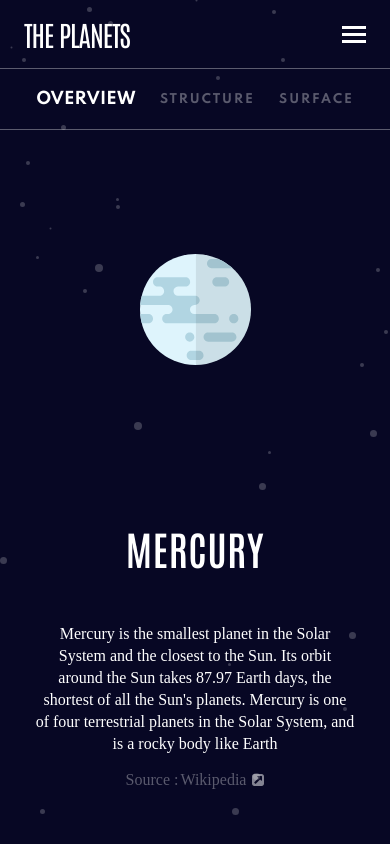
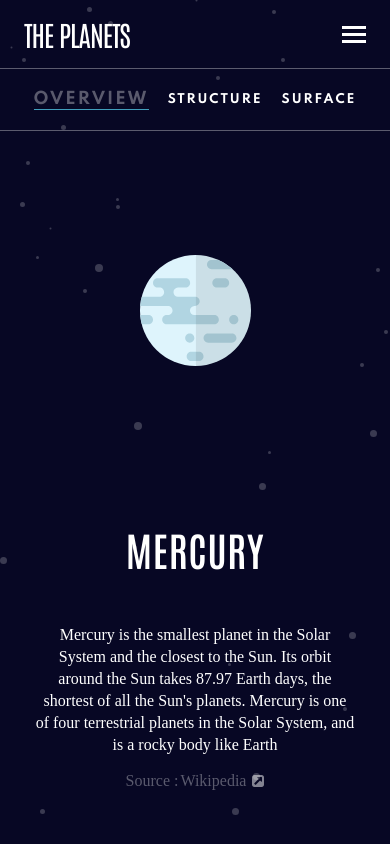
Before and after one commit to MidnightSilva/Planets-fact-site, a React (Create React App) app in the folder client/: page / in a window 390 px wide. Shown: the top 844 px of the page. Built offline with nearby package versions, Linux system fonts and the light colour scheme.

Commit message:
adding traking for mobile buttons

```diff
--- a/client/src/Scss/button.scss
+++ b/client/src/Scss/button.scss
@@ -17,7 +17,11 @@
 line-height: 10px;
 text-align: center;
 letter-spacing: 1.92857px;
+}
+.planet-btnShow{
 color: rgba(255, 255, 255, 0.336);;
+border-bottom:solid 1px #419EBB;
+letter-spacing: 1.92857px;
 }
 //buttons for tablet & above
 .planet-btn-above-tablet{
@@ -27,15 +31,17 @@
 display: none;
 
 }
-.planet-btn.show{
+.planet-btn .Show{
 color: white;
 font-size: 12px;
 font-weight: bold;
 line-height: 10px;
 text-align: center;
 letter-spacing: 1.92857px;
+border-bottom:solid 1px #419EBB;
 }
 button{
+    border-bottom:solid 1px #419EBB;
 background: none;
 color: inherit;
 border: none;
```
